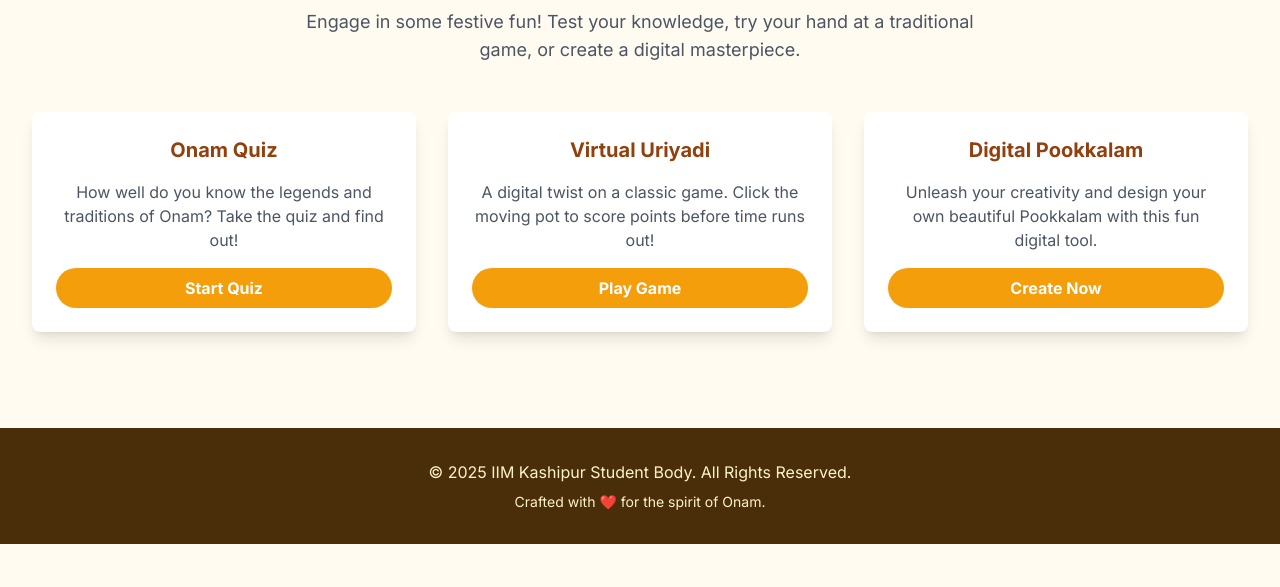
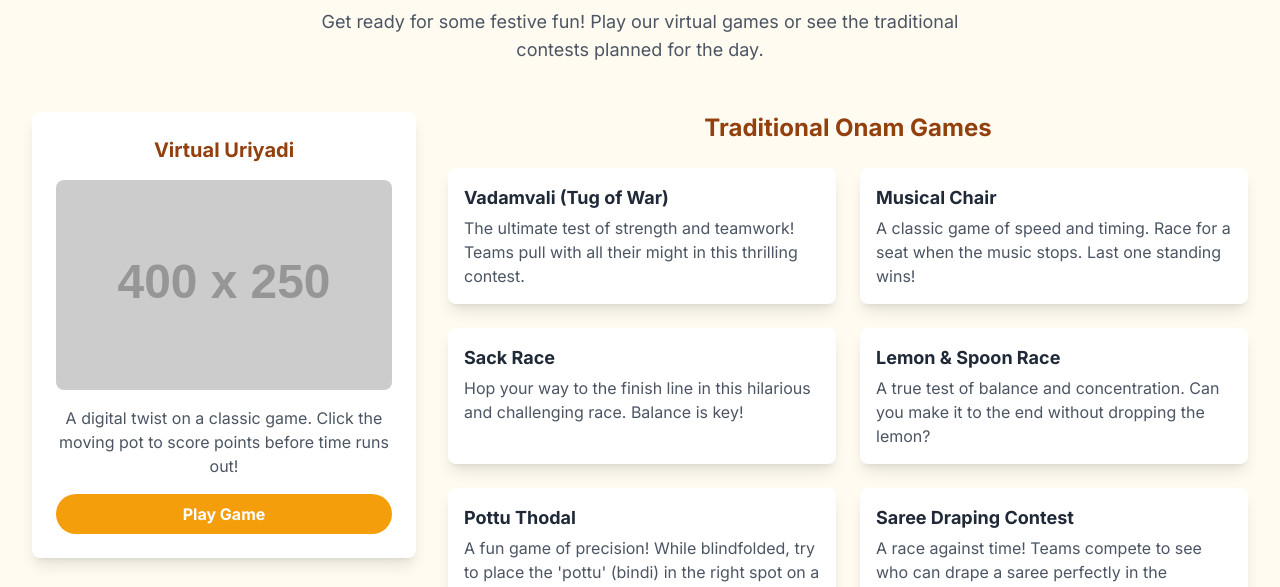
Before and after one commit to Afnas-007/onamceleration, a plain HTML site: page index.html in a window 1280 px wide. Both pictures are taken after a click on the link "Fun & Games". Shown: the part 204-791 px from the top of the page. Drawn offline with nearby package versions, Linux system fonts and the light colour scheme; placeholder pictures from the web are drawn by us; a web font is replaced by a local one.

Commit message:
Update index.html

```diff
--- a/index.html
+++ b/index.html
@@ -236,23 +236,51 @@
             <div class="container mx-auto px-4 sm:px-6 lg:px-8">
                 <div class="text-center mb-12">
                     <h2 class="text-3xl md:text-4xl font-extrabold gradient-text">Fun & Games</h2>
-                    <p class="mt-3 max-w-2xl mx-auto text-lg text-gray-600">Engage in some festive fun! Test your knowledge, try your hand at a traditional game, or create a digital masterpiece.</p>
+                    <p class="mt-3 max-w-2xl mx-auto text-lg text-gray-600">Get ready for some festive fun! Play our virtual games or see the traditional contests planned for the day.</p>
                 </div>
-                <div class="grid md:grid-cols-3 gap-8">
-                    <div class="bg-white p-6 rounded-lg shadow-lg text-center">
-                        <h3 class="text-xl font-bold text-amber-800">Onam Quiz</h3>
-                        <p class="text-gray-600 my-4">How well do you know the legends and traditions of Onam? Take the quiz and find out!</p>
-                        <button id="start-quiz-btn" class="w-full px-4 py-2 bg-amber-500 text-white font-bold rounded-full hover:bg-amber-600">Start Quiz</button>
+                <div class="grid lg:grid-cols-3 gap-8 items-start">
+                    <div class="lg:col-span-1 space-y-8">
+                        <div class="bg-white p-6 rounded-lg shadow-lg text-center">
+                            <h3 class="text-xl font-bold text-amber-800">Virtual Uriyadi</h3>
+                            <img src="https://placehold.co/400x250/854d0e/ffffff?text=Uriyadi+Game" alt="Uriyadi Game" class="w-full h-auto rounded-lg my-4">
+                            <p class="text-gray-600 mb-4">A digital twist on a classic game. Click the moving pot to score points before time runs out!</p>
+                            <button id="start-uriyadi-btn" class="w-full px-4 py-2 bg-amber-500 text-white font-bold rounded-full hover:bg-amber-600">Play Game</button>
+                        </div>
+                        <div class="bg-white p-6 rounded-lg shadow-lg text-center">
+                            <h3 class="text-xl font-bold text-amber-800">Onam Quiz</h3>
+                             <img src="https://placehold.co/400x250/f59e0b/ffffff?text=Onam+Quiz" alt="Onam Quiz" class="w-full h-auto rounded-lg my-4">
+                            <p class="text-gray-600 mb-4">How well do you know the legends and traditions of Onam? Take the quiz and find out!</p>
+                            <button id="start-quiz-btn" class="w-full px-4 py-2 bg-amber-500 text-white font-bold rounded-full hover:bg-amber-600">Start Quiz</button>
+                        </div>
                     </div>
-                    <div class="bg-white p-6 rounded-lg shadow-lg text-center">
-                        <h3 class="text-xl font-bold text-amber-800">Virtual Uriyadi</h3>
-                        <p class="text-gray-600 my-4">A digital twist on a classic game. Click the moving pot to score points before time runs out!</p>
-                        <button id="start-uriyadi-btn" class="w-full px-4 py-2 bg-amber-500 text-white font-bold rounded-full hover:bg-amber-600">Play Game</button>
-                    </div>
-                    <div class="bg-white p-6 rounded-lg shadow-lg text-center">
-                        <h3 class="text-xl font-bold text-amber-800">Digital Pookkalam</h3>
-                        <p class="text-gray-600 my-4">Unleash your creativity and design your own beautiful Pookkalam with this fun digital tool.</p>
-                        <a href="https://pookkalam.dev" target="_blank" class="block w-full px-4 py-2 bg-amber-500 text-white font-bold rounded-full hover:bg-amber-600">Create Now</a>
+                    <div class="lg:col-span-2">
+                        <h3 class="text-2xl font-bold mb-6 text-center text-amber-800">Traditional Onam Games</h3>
+                        <div class="grid md:grid-cols-2 gap-6">
+                            <div class="bg-white p-4 rounded-lg shadow-lg">
+                                <h4 class="font-bold text-lg text-gray-800">Vadamvali (Tug of War)</h4>
+                                <p class="text-gray-600 mt-1">The ultimate test of strength and teamwork! Teams pull with all their might in this thrilling contest.</p>
+                            </div>
+                            <div class="bg-white p-4 rounded-lg shadow-lg">
+                                <h4 class="font-bold text-lg text-gray-800">Musical Chair</h4>
+                                <p class="text-gray-600 mt-1">A classic game of speed and timing. Race for a seat when the music stops. Last one standing wins!</p>
+                            </div>
+                            <div class="bg-white p-4 rounded-lg shadow-lg">
+                                <h4 class="font-bold text-lg text-gray-800">Sack Race</h4>
+                                <p class="text-gray-600 mt-1">Hop your way to the finish line in this hilarious and challenging race. Balance is key!</p>
+                            </div>
+                            <div class="bg-white p-4 rounded-lg shadow-lg">
+                                <h4 class="font-bold text-lg text-gray-800">Lemon & Spoon Race</h4>
+                                <p class="text-gray-600 mt-1">A true test of balance and concentration. Can you make it to the end without dropping the lemon?</p>
+                            </div>
+                             <div class="bg-white p-4 rounded-lg shadow-lg">
+                                <h4 class="font-bold text-lg text-gray-800">Pottu Thodal</h4>
+                                <p class="text-gray-600 mt-1">A fun game of precision! While blindfolded, try to place the 'pottu' (bindi) in the right spot on a picture.</p>
+                            </div>
+                             <div class="bg-white p-4 rounded-lg shadow-lg">
+                                <h4 class="font-bold text-lg text-gray-800">Saree Draping Contest</h4>
+                                <p class="text-gray-600 mt-1">A race against time! Teams compete to see who can drape a saree perfectly in the shortest time.</p>
+                            </div>
+                        </div>
                     </div>
                 </div>
             </div>
@@ -391,6 +419,14 @@
                         { q: 'What is the grand feast of Onam called?', a: ['Sadhya', 'Pongal', 'Biryani'], correct: 0 },
                         { q: 'What is the traditional floral carpet made during Onam?', a: ['Rangoli', 'Kolam', 'Pookkalam'], correct: 2 },
                         { q: 'Which of these is a traditional game played during Onam?', a: ['Kabaddi', 'Vadamvali (Tug of War)', 'Cricket'], correct: 1 },
+                        { q: 'The famous snake boat race held during Onam is called?', a: ['Vallamkali', 'Jallikattu', 'Kambala'], correct: 0 },
+                        { q: 'Onam is a harvest festival of which Indian state?', a: ['Tamil Nadu', 'Karnataka', 'Kerala'], correct: 2 },
+                        { q: 'How many days does the Onam festival traditionally last?', a: ['5', '10', '12'], correct: 1 },
+                        { q: 'The third day of Onam is known as?', a: ['Atham', 'Chithira', 'Chodhi'], correct: 1 },
+                        { q: 'What is the name of the traditional dance performed by women during Onam?', a: ['Kathakali', 'Thiruvathira Kali', 'Mohiniyattam'], correct: 1 },
+                        { q: 'Which flower is most predominantly used in Pookkalam?', a: ['Rose', 'Marigold', 'Jasmine'], correct: 1 },
+                        { q: 'King Mahabali belonged to which dynasty?', a: ['Asura', 'Deva', 'Naga'], correct: 0 },
+                        { q: 'The fifth day of Onam is called?', a: ['Vishakam', 'Anizham', 'Thriketa'], correct: 1 }
                     ],
                     score: 0,
                     currentQ: 0,
@@ -618,29 +654,36 @@
             function setupQuiz() {
                 const startBtn = document.getElementById('start-quiz-btn');
                 if(!startBtn) return;
+                let currentQuizQuestions = [];
+
+                function shuffleAndPickQuestions() {
+                    const shuffled = [...data.quiz.questions].sort(() => 0.5 - Math.random());
+                    currentQuizQuestions = shuffled.slice(0, 4);
+                }
 
                 startBtn.addEventListener('click', () => {
+                    shuffleAndPickQuestions();
                     data.quiz.currentQ = 0;
                     data.quiz.score = 0;
                     showQuizQuestion();
                 });
 
                 function showQuizQuestion() {
-                    if (data.quiz.currentQ >= data.quiz.questions.length) {
+                    if (data.quiz.currentQ >= currentQuizQuestions.length) {
                         showQuizResult();
                         return;
                     }
-                    const qData = data.quiz.questions[data.quiz.currentQ];
+                    const qData = currentQuizQuestions[data.quiz.currentQ];
                     const optionsHtml = qData.a.map((option, index) =>
-                        `<button class="quiz-option-btn" data-index="${index}">${option}</button>`
+                        `<button class="quiz-option-btn block w-full text-left p-4 my-2 border rounded-lg hover:bg-amber-100 transition" data-index="${index}">${option}</button>`
                     ).join('');
 
                     const modalContent = `
                         <div class="text-center">
                             <h3 class="text-2xl font-bold mb-2">Onam Quiz</h3>
-                            <p class="text-gray-500 mb-6">Question ${data.quiz.currentQ + 1} of ${data.quiz.questions.length}</p>
+                            <p class="text-gray-500 mb-6">Question ${data.quiz.currentQ + 1} of ${currentQuizQuestions.length}</p>
                             <p class="text-xl font-semibold my-4">${qData.q}</p>
-                            <div class="grid grid-cols-1 gap-4 mt-6">${optionsHtml}</div>
+                            <div class="mt-6">${optionsHtml}</div>
                         </div>
                     `;
                     openModal(modalContent);
@@ -661,7 +704,7 @@
                      const modalContent = `
                         <div class="text-center">
                             <h3 class="text-3xl font-bold gradient-text">Quiz Complete!</h3>
-                            <p class="text-xl my-6">You scored ${data.quiz.score} out of ${data.quiz.questions.length}!</p>
+                            <p class="text-xl my-6">You scored ${data.quiz.score} out of ${currentQuizQuestions.length}!</p>
                             <button id="close-quiz-btn" class="px-6 py-2 bg-amber-500 text-white font-bold rounded-full hover:bg-amber-600">Close</button>
                         </div>
                     `;
@@ -681,6 +724,10 @@
                     let timer;
                     let potInterval;
 
+                    const isMobile = window.innerWidth < 768;
+                    const potSize = isMobile ? '60px' : '80px';
+                    const potSpeed = isMobile ? 600 : 800;
+
                     const modalContent = `
                         <div class="text-center">
                             <h3 class="text-2xl font-bold mb-4">Virtual Uriyadi</h3>
@@ -693,7 +740,7 @@
 
                                 <div id="uriyadi-game-screen" class="hidden">
                                     <div id="uriyadi-canvas" class="game-canvas-container bg-sky-200">
-                                        <svg id="uriyadiPot" xmlns="http://www.w3.org/2000/svg" viewBox="0 0 100 100" class="absolute" style="width: 80px; height: 80px; top: 50%; left: 50%; transform: scale(1);">
+                                        <svg id="uriyadiPot" xmlns="http://www.w3.org/2000/svg" viewBox="0 0 100 100" class="absolute" style="width: ${potSize}; height: ${potSize}; top: 50%; left: 50%; transform: scale(1);">
                                             <path d="M20,30 A30,30 0 0,1 80,30 L85,80 A5,5 0 0,1 80,85 L20,85 A5,5 0 0,1 15,80 Z" fill="#8D5524"/>
                                             <path d="M25,30 Q50,20 75,30 L70,25 Q50,15 30,25 Z" fill="#A66C38"/>
                                         </svg>
@@ -777,7 +824,7 @@
                             const newY = Math.random() * (canvasHeight - potHeight);
                             pot.style.left = `${newX}px`;
                             pot.style.top = `${newY}px`;
-                        }, 800);
+                        }, potSpeed);
                     }
 
                     function endGame() {
@@ -846,7 +893,6 @@
                 populateSchedule();
                 setupSadhya();
                 setupGalleries();
-                setupQuiz();
                 setupUriyadi();
                 setupNameBadgeGenerator();
 
```
